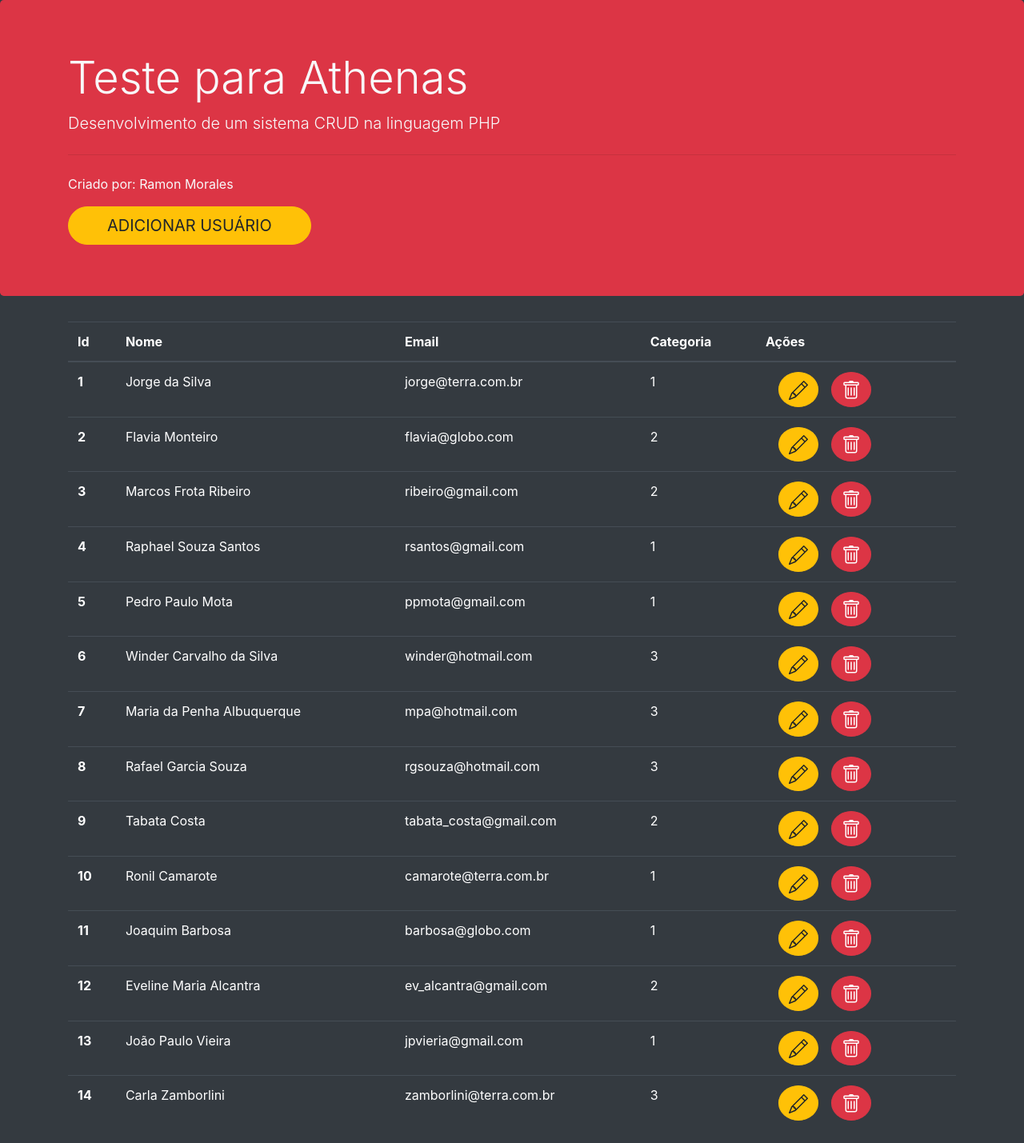
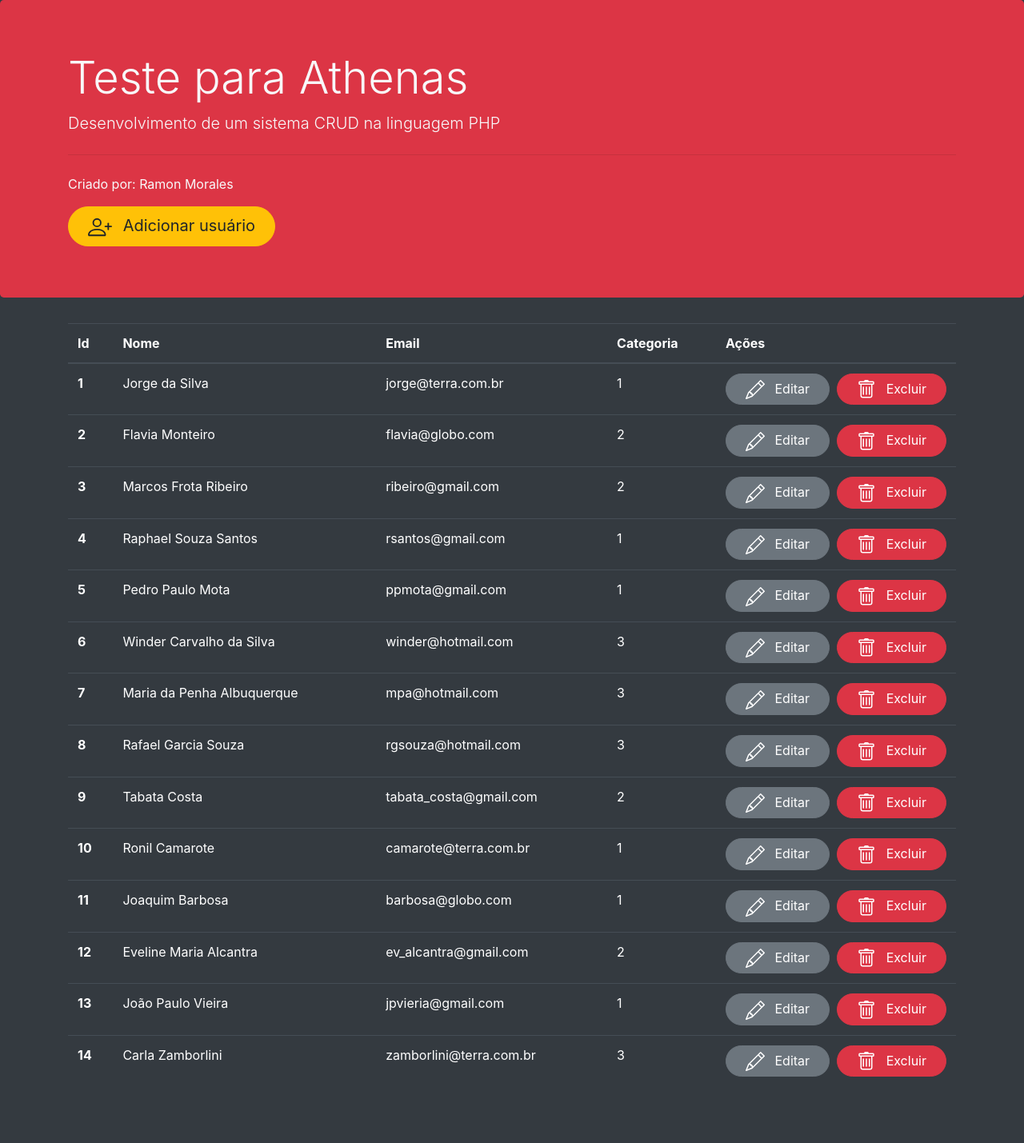
Before and after one commit to rmoralesdesigner/crud, a PHP site: page / in a window 1280 px wide. Shown: the whole page at 80% size. After the commit the page ends 1346 px from the top, so only its background shows below. Run offline with PHP 8.4, Linux system fonts and the light colour scheme; data comes from the database, SQL or seed files in the repository.

Commit message:
adicionando icones aos botoes

```diff
--- a/index.php
+++ b/index.php
@@ -9,7 +9,9 @@
         <hr class="my-4">
         <p class="text-light">Criado por: <a class="text-light" href="http://ramonmorales.com.br">Ramon Morales</a></p>
 
-        <a class="btn btn-warning btn-lg rounded-pill text-uppercase px-5" href="create.php" role="button">Adicionar usuário</a>
+        <a class="btn btn-warning btn-lg rounded-pill px-4" href="create.php" role="button"><svg width="1.5em" height="1.5em" viewBox="0 0 16 16" class="bi bi-person-plus mr-2" fill="currentColor" xmlns="http://www.w3.org/2000/svg">
+  <path fill-rule="evenodd" d="M8 5a2 2 0 1 1-4 0 2 2 0 0 1 4 0zM6 8a3 3 0 1 0 0-6 3 3 0 0 0 0 6zm6 5c0 1-1 1-1 1H1s-1 0-1-1 1-4 6-4 6 3 6 4zm-1-.004c-.001-.246-.154-.986-.832-1.664C9.516 10.68 8.289 10 6 10c-2.29 0-3.516.68-4.168 1.332-.678.678-.83 1.418-.832 1.664h10zM13.5 5a.5.5 0 0 1 .5.5V7h1.5a.5.5 0 0 1 0 1H14v1.5a.5.5 0 0 1-1 0V8h-1.5a.5.5 0 0 1 0-1H13V5.5a.5.5 0 0 1 .5-.5z"/>
+</svg> Adicionar usuário</a>
   </div>
 
 </div>
@@ -41,15 +43,16 @@
                 echo '<td>'. $row['nome'] . '</td>';
                 echo '<td>'. $row['email'] . '</td>';
                 echo '<td>'. $row['categoria'] . '</td>';
-                echo '<td width=250>';
-                echo '<a class="btn btn-warning rounded-circle py-2 mx-3" href="update.php?id='.$row['id'].'"><svg width="1.5em" height="1.5em" viewBox="0 0 16 16" class="bi bi-pencil" fill="currentColor" xmlns="http://www.w3.org/2000/svg">
+                echo '<td width=300>';
+                echo '<div class="d-flex justify-content-between align-items-center">';
+                echo '<a class="btn btn-secondary rounded-pill px-4 mr-2" href="update.php?id='.$row['id'].'"><svg width="1.5em" height="1.5em" viewBox="0 0 16 16" class="bi bi-pencil mr-2" fill="currentColor" xmlns="http://www.w3.org/2000/svg">
                 <path fill-rule="evenodd" d="M12.146.146a.5.5 0 0 1 .708 0l3 3a.5.5 0 0 1 0 .708l-10 10a.5.5 0 0 1-.168.11l-5 2a.5.5 0 0 1-.65-.65l2-5a.5.5 0 0 1 .11-.168l10-10zM11.207 2.5L13.5 4.793 14.793 3.5 12.5 1.207 11.207 2.5zm1.586 3L10.5 3.207 4 9.707V10h.5a.5.5 0 0 1 .5.5v.5h.5a.5.5 0 0 1 .5.5v.5h.293l6.5-6.5zm-9.761 5.175l-.106.106-1.528 3.821 3.821-1.528.106-.106A.5.5 0 0 1 5 12.5V12h-.5a.5.5 0 0 1-.5-.5V11h-.5a.5.5 0 0 1-.468-.325z"/>
-              </svg></a>';
-                echo '<a class="btn btn-danger rounded-circle py-2" href="delete.php?id='.$row['id'].'"><svg width="1.5em" height="1.5em" viewBox="0 0 16 16" class="bi bi-trash" fill="currentColor" xmlns="http://www.w3.org/2000/svg">
+              </svg> Editar</a>';
+                echo '<a class="btn btn-danger rounded-pill px-4" href="delete.php?id='.$row['id'].'"><svg width="1.5em" height="1.5em" viewBox="0 0 16 16" class="bi bi-trash mr-2" fill="currentColor" xmlns="http://www.w3.org/2000/svg">
                 <path d="M5.5 5.5A.5.5 0 0 1 6 6v6a.5.5 0 0 1-1 0V6a.5.5 0 0 1 .5-.5zm2.5 0a.5.5 0 0 1 .5.5v6a.5.5 0 0 1-1 0V6a.5.5 0 0 1 .5-.5zm3 .5a.5.5 0 0 0-1 0v6a.5.5 0 0 0 1 0V6z"/>
                 <path fill-rule="evenodd" d="M14.5 3a1 1 0 0 1-1 1H13v9a2 2 0 0 1-2 2H5a2 2 0 0 1-2-2V4h-.5a1 1 0 0 1-1-1V2a1 1 0 0 1 1-1H6a1 1 0 0 1 1-1h2a1 1 0 0 1 1 1h3.5a1 1 0 0 1 1 1v1zM4.118 4L4 4.059V13a1 1 0 0 0 1 1h6a1 1 0 0 0 1-1V4.059L11.882 4H4.118zM2.5 3V2h11v1h-11z"/>
-              </svg></a>';
-                echo '</td>';
+              </svg> Excluir</a>';
+                echo '</div>';
                 echo '</tr>';
             }
             Banco::desconectar();
```
Also changed, not shown: create.php (+6 -2 lines), update.php (+6 -2 lines).
